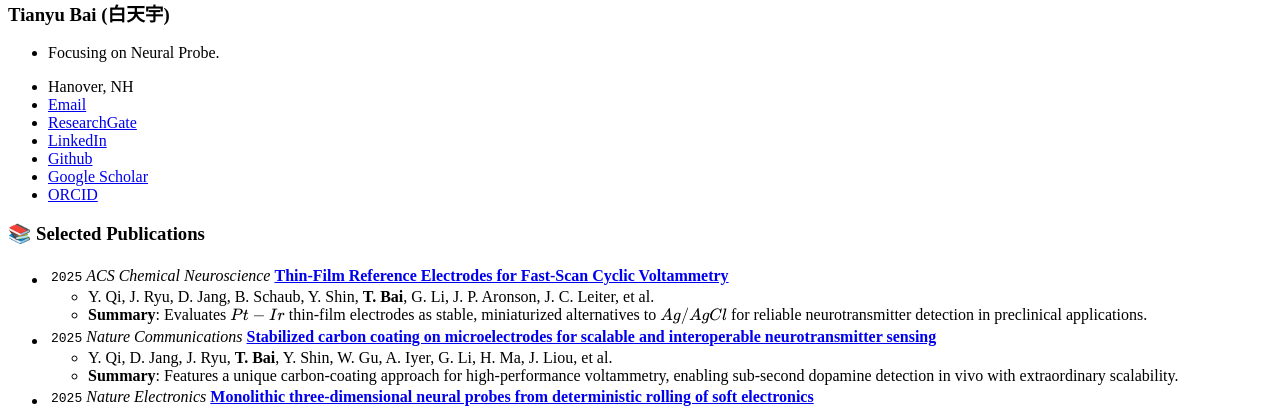
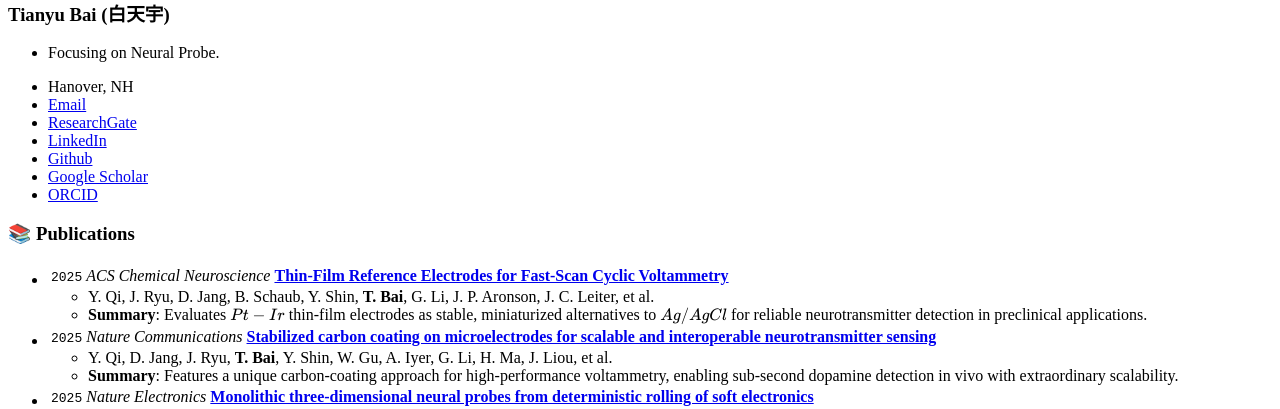
Before and after one commit to Tianyu-Bai/Tianyu-Bai.github.io, a Jekyll site: the page built from _pages/includes/pub.md, in a window 1280 px wide. Shown: the part 490-899 px from the top of the page. Built offline with Jekyll 4.4.1, drawn with Linux system fonts in a browser that asks for light colours; our own code applies the rules of GitHub Pages for plain Markdown files; formulas are drawn with MathJax 3.

Commit message:
Rename section header from 'Selected Publications' to 'Publications'

```diff
--- a/_pages/includes/pub.md
+++ b/_pages/includes/pub.md
@@ -1,5 +1,5 @@
 
-# 📚 Selected Publications
+# 📚 Publications
 
 - `2025` *ACS Chemical Neuroscience* | [**Thin-Film Reference Electrodes for Fast-Scan Cyclic Voltammetry**](https://pubs.acs.org/doi/full/10.1021/acschemneuro.5c00397)
   - Y. Qi, J. Ryu, D. Jang, B. Schaub, Y. Shin, **T. Bai**, G. Li, J. P. Aronson, J. C. Leiter, et al.
```
